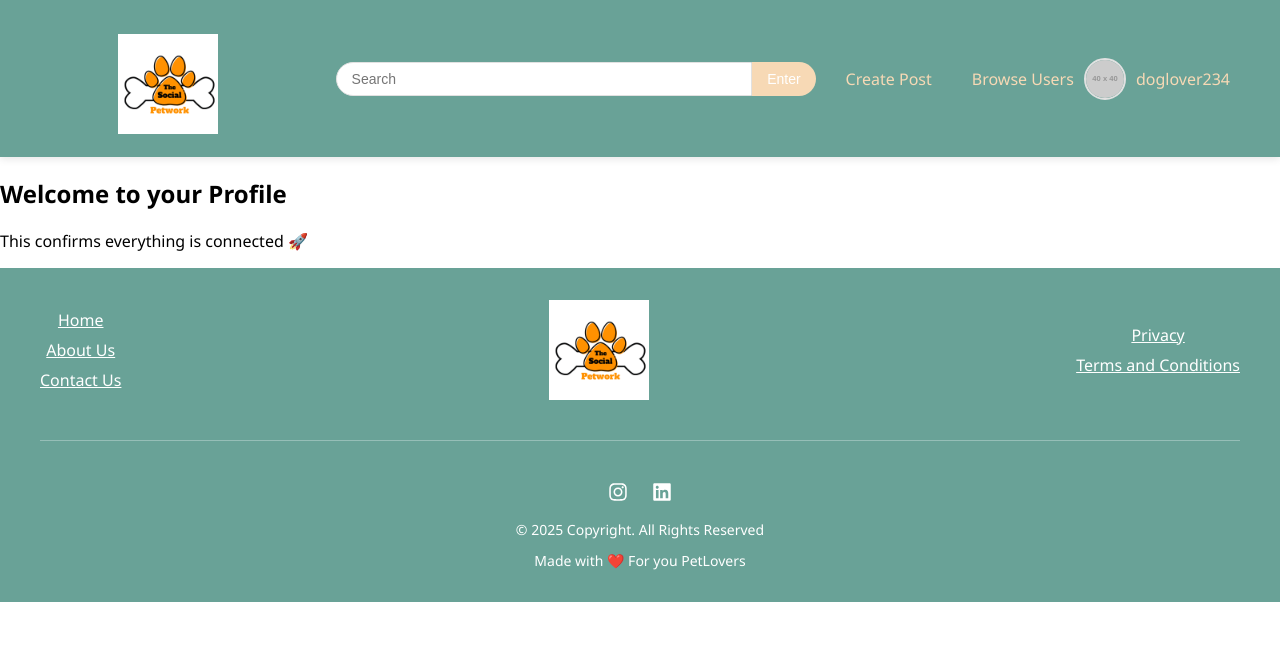
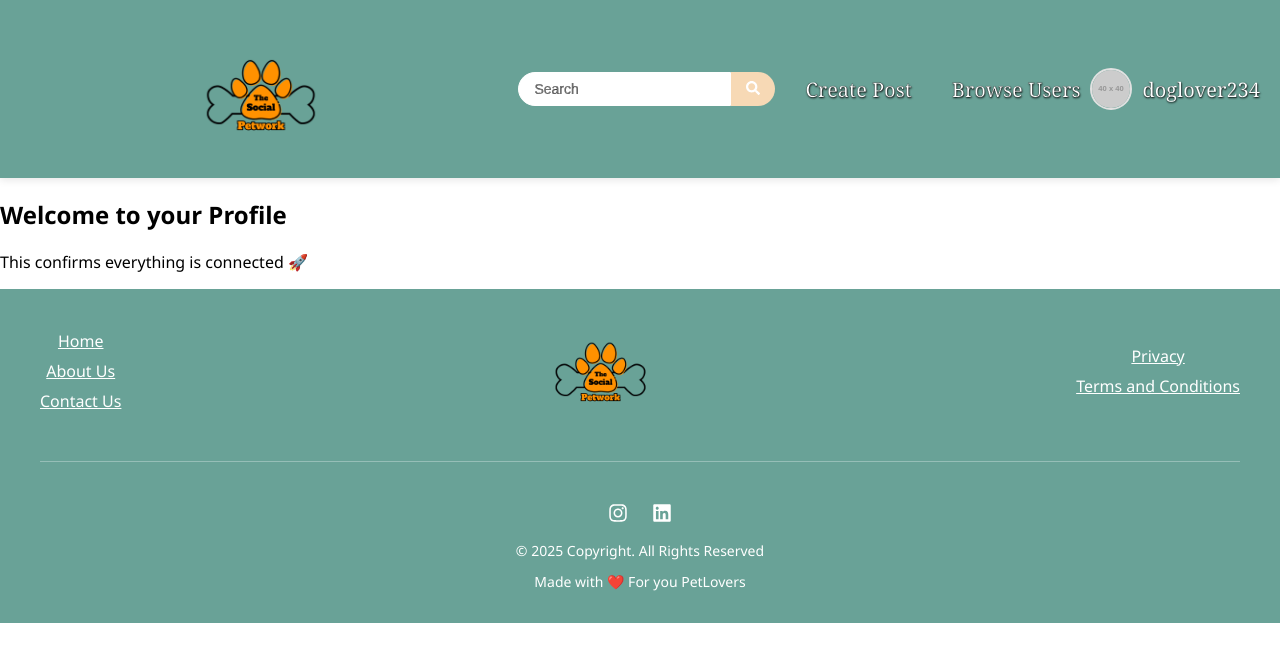
Before and after one commit to Ang3la33/the-social-petwork-s4-final-frontend, a React (Create React App) app in the folder social-petwork/: page /profile in a window 1280 px wide. Shown: the top 662 px of the page. Built offline with nearby package versions, Linux system fonts and the light colour scheme.

Commit message:
Minor changes

```diff
--- a/social-petwork/src/App.css
+++ b/social-petwork/src/App.css
@@ -1,4 +1,4 @@
-/* Navbar styling */
+ /* Navbar styling */
 .navBar {
   background-color: #69A297;
   box-shadow: 0 2px 8px rgba(0, 0, 0, 0.1);
@@ -6,36 +6,52 @@
   position: sticky;
   top: 0;
   z-index: 1000;
+  width: 100%;
+  font-family:Georgia, 'Times New Roman', Times, serif;
+  font-weight: bold;
+  font-size: 20px;
+  text-shadow: 0.5px 0.5px 2px black;
+  -webkit-text-stroke: 0.2px black;
 }
 
 .navBar-Container {
   display: flex;
+  flex-wrap: wrap;
   align-items: center;
   justify-content: space-between;
-  max-width: 1200px;
-  margin: 0 auto;
   padding: 0 20px;
+  width: 100%;
+  box-sizing: border-box;
+}
+
+.logo {
+  flex: 1 0 100%;
+  text-align: center;
+  margin-bottom: 10px;
 }
 
 .logo img {
-  height: 100px;
+  height: 120px;
   object-fit: contain;
+  max-width: 100%;
 }
 
 /* Search bar styling */
 .search-bar {
-  flex: 0 1 40%;
+  flex: 1 0 100%;
   display: flex;
-  margin: 0 20px;
+  justify-content: center;
+  margin: 10px 0;
 }
 
 .search-bar input {
-  flex-grow: 1;
+  flex: 1 0 auto;
   padding: 8px 15px;
-  border: 1px solid #e1e1e1;
+  border: 1px solid #ffffff;
   border-radius: 20px 0 0 20px;
   font-size: 14px;
   outline: none;
+  max-width: 300px;
 }
 
 .search-bar button {
@@ -50,27 +66,35 @@
 }
 
 .search-bar button:hover {
-  background-color:  #F7D9B5;
+  background-color: #f4a261;
 }
 
+/* Nav links styling */
 .nav-link {
+  flex: 1 0 100%;
   display: flex;
+  justify-content: center;
   gap: 20px;
+  margin: 10px 0;
+  flex-wrap: wrap;
 }
 
 .nav-link a {
-  color: #F7D9B5;
+  color: #ffffff;
   text-decoration: none;
   font-weight: 500;
   padding: 5px 10px;
   border-radius: 4px;
   transition: all 0.3s ease;
-  display: flex;
 }
 
+/* User profile section */
 .user-profile {
+  flex: 1 0 100%;
   display: flex;
+  justify-content: center;
   align-items: center;
+  margin-bottom: 10px;
 }
 
 .profile-link {
@@ -81,10 +105,11 @@
 }
 
 .username {
-  color: #F7D9B5;
+  color: #ffffff;
   margin-left: 10px;
-  margin-right: 10px;
   font-weight: 500;
+  text-shadow: 0.5px 0.5px 2px black;
+  -webkit-text-stroke: 0.1px black;
 }
 
 .avatar-picture {
@@ -93,6 +118,34 @@
   border-radius: 50%;
   object-fit: cover;
   border: 2px solid #e1e1e1;
+}
+
+/* Responsive adjustments */
+@media (min-width: 769px) {
+  .navBar-Container {
+    flex-wrap: nowrap;
+    flex-direction: row;
+  }
+
+  .logo,
+  .search-bar,
+  .nav-link,
+  .user-profile {
+    flex: initial;
+    margin: 0;
+  }
+
+  .search-bar {
+    margin: 0 20px;
+  }
+
+  .nav-link {
+    justify-content: flex-end;
+  }
+
+  .user-profile {
+    justify-content: flex-end;
+  }
 }
 
 /* Footer Styling ***********************************************************/
--- a/social-petwork/src/Components/Footer.jsx
+++ b/social-petwork/src/Components/Footer.jsx
@@ -1,7 +1,7 @@
 import React from "react";
 import { FaInstagram, FaLinkedin } from "react-icons/fa";
-import Logo from "../Assets/Images/logo.png";
 import '../App.css';
+import Logo from "../Assets/Images/greenLogo.png";
 
 const Footer = () => {
   return (
--- a/social-petwork/src/Components/NavBar.jsx
+++ b/social-petwork/src/Components/NavBar.jsx
@@ -1,7 +1,8 @@
 
 import React from 'react';
+import { FaSearch } from "react-icons/fa";
 import '../App.css';
-import logoImage from '../Assets/Images/logo.png';
+import logoImage from '../Assets/Images/greenLogo.png';
 
 function Navbar() {
   const currentUser = {
@@ -22,27 +23,29 @@ function Navbar() {
         </div>
 
         <div className="search-bar">
-          <input
-            type="search"
-            placeholder="Search"
-          />
-          <button type="button">Enter</button>
+          <input type="search" placeholder="Search" />
+          <button type="button">
+            <FaSearch />
+          </button>
         </div>
 
         <div className="nav-link">
-          <a href="/create-post" className="nav-link">Create Post</a>
-          <a href="/browse-users" className="nav-link">Browse Users</a>
+          <a href="/create-post" className="nav-link">
+            Create Post
+          </a>
+          <a href="/browse-users" className="nav-link">
+            Browse Users
+          </a>
         </div>
 
         <div className="user-profile">
           <a href="/profile" className="profile-link">
-          <img
-                        src={currentUser.avatarUrl}
-                        className="avatar-picture"
-                        alt="User avatar"
-                      />
+            <img
+              src={currentUser.avatarUrl}
+              className="avatar-picture"
+              alt="User avatar"
+            />
             <span className="username">{currentUser.username}</span>
-
           </a>
         </div>
       </div>
```
Also changed, not shown: social-petwork/src/Assets/Images/greenLogo.png (added), 1 other file (tests, documents, lock files or other folders).
